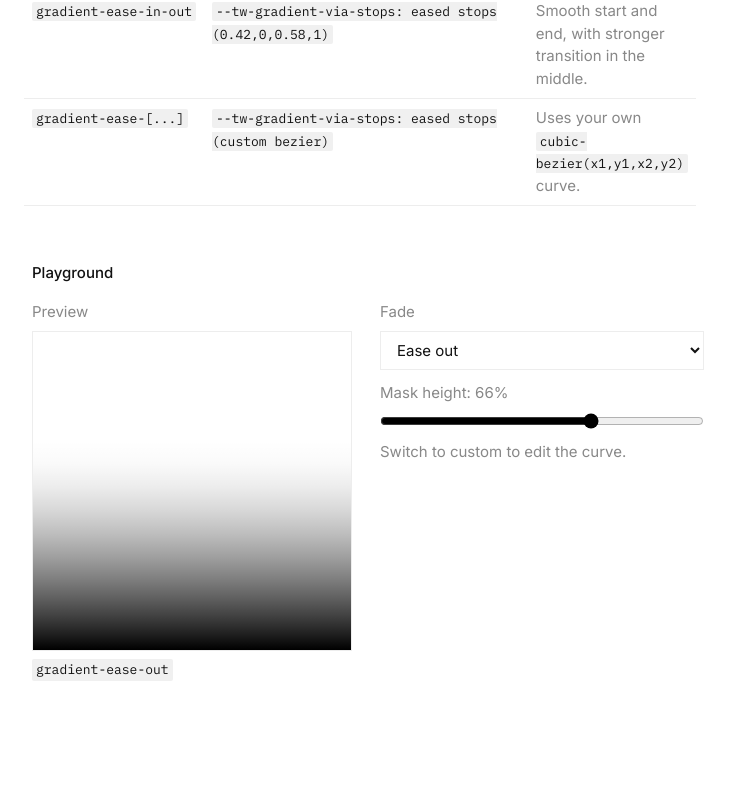
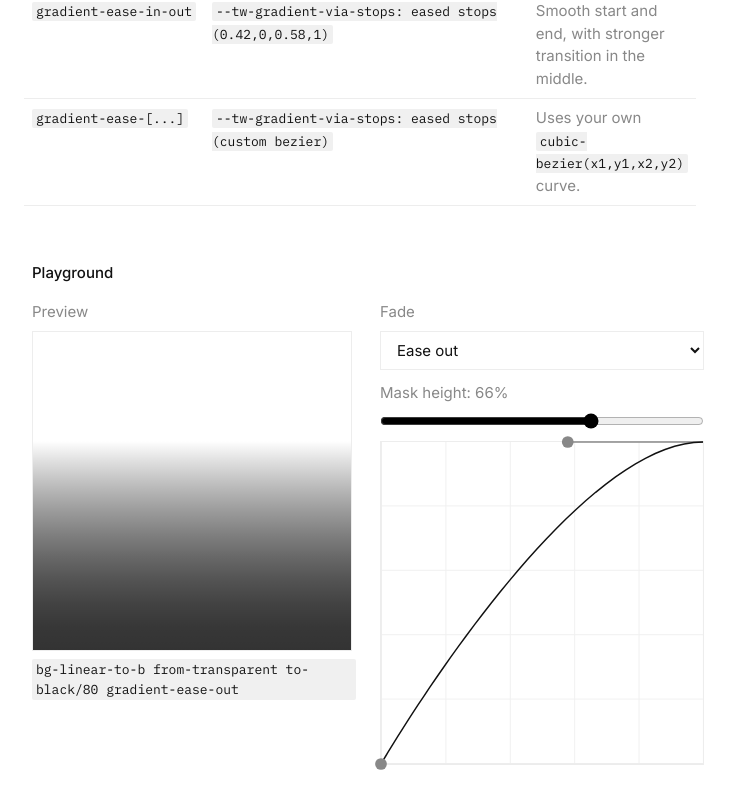
Before and after one commit to ibelick/easing-gradients, a React (Vite) app in the folder apps/site/: page / in a window 1280 px wide. Shown: the part 1595-2404 px from the top of the page, without its empty margins (272-1007 px from the left). Before the commit the page ends 2356 px from the top, so only its background shows below. Built offline with nearby package versions, Linux system fonts and the light colour scheme; the HTML template or start-up script is replaced by a standard one.

Commit message:
fix: custom easing

```diff
--- a/apps/site/src/Playground.tsx
+++ b/apps/site/src/Playground.tsx
@@ -75,6 +75,11 @@ export default function Playground() {
         ? `gradient-ease-[${formatBezier(custom)}]`
         : PRESET_CLASSES[preset];
 
+  const fullClassNamePreview =
+    preset === "none"
+      ? "bg-linear-to-b from-transparent to-black/80"
+      : `bg-linear-to-b from-transparent to-black/80 ${classNamePreview}`;
+
   const customStyle = useMemo(() => {
     if (preset !== "custom") return undefined;
 
@@ -87,6 +92,8 @@ export default function Playground() {
 
     return {
       "--tw-ease-gradient-stops": `var(--tw-gradient-position), ${stops}`,
+      "--tw-gradient-via-stops": "var(--tw-ease-gradient-stops)",
+      "--tw-gradient-stops": "var(--tw-ease-gradient-stops)",
     } as CSSProperties;
   }, [custom, preset]);
 
@@ -105,6 +112,8 @@ export default function Playground() {
 
     return `M ${points.join(" L ")}`;
   }, [curve]);
+
+  const graphCurve = curve ?? PRESETS.linear;
 
   const setPoint = (index: 0 | 1 | 2 | 3, value: number) => {
     setCustom((current) => {
@@ -139,11 +148,11 @@ export default function Playground() {
           <p className="text-muted">Preview</p>
           <div className="relative aspect-square w-full max-w-[320px] border border-border bg-white">
             <div
-              className={`pointer-events-none absolute inset-x-0 bottom-0 bg-linear-to-t from-black to-transparent ${easingClass}`}
+              className={`pointer-events-none absolute inset-x-0 bottom-0 bg-linear-to-b from-transparent to-black/80 ${easingClass}`}
               style={{ ...customStyle, height: `${maskHeight}%` }}
             />
           </div>
-          <code>{classNamePreview}</code>
+          <code>{fullClassNamePreview}</code>
         </div>
 
         <div className="flex flex-col gap-3">
@@ -176,8 +185,6 @@ export default function Playground() {
             />
           </label>
 
-          {preset === "custom" ? (
-            <>
           <div className="relative aspect-square w-full border border-border">
             <div
               className="pointer-events-none absolute inset-0"
@@ -192,7 +199,9 @@ export default function Playground() {
               viewBox="0 0 220 220"
               className="absolute inset-0 h-full w-full touch-none overflow-visible"
               onPointerMove={(event) => {
-                    if (activeHandle) updateHandle(event, activeHandle);
+                if (preset === "custom" && activeHandle) {
+                  updateHandle(event, activeHandle);
+                }
               }}
               onPointerUp={() => setActiveHandle(null)}
               onPointerCancel={() => setActiveHandle(null)}
@@ -209,12 +218,12 @@ export default function Playground() {
                 className="text-border"
               />
               <path
-                    d={`M${PLOT_MIN} ${PLOT_MAX} L${PLOT_MIN + custom[0] * PLOT_SIZE} ${PLOT_MAX - custom[1] * PLOT_SIZE}`}
+                d={`M${PLOT_MIN} ${PLOT_MAX} L${PLOT_MIN + graphCurve[0] * PLOT_SIZE} ${PLOT_MAX - graphCurve[1] * PLOT_SIZE}`}
                 stroke="currentColor"
                 className="text-muted"
               />
               <path
-                    d={`M${PLOT_MAX} ${PLOT_MIN} L${PLOT_MIN + custom[2] * PLOT_SIZE} ${PLOT_MAX - custom[3] * PLOT_SIZE}`}
+                d={`M${PLOT_MAX} ${PLOT_MIN} L${PLOT_MIN + graphCurve[2] * PLOT_SIZE} ${PLOT_MAX - graphCurve[3] * PLOT_SIZE}`}
                 stroke="currentColor"
                 className="text-muted"
               />
@@ -225,33 +234,39 @@ export default function Playground() {
                 className="text-strong"
               />
               <circle
-                    cx={PLOT_MIN + custom[0] * PLOT_SIZE}
-                    cy={PLOT_MAX - custom[1] * PLOT_SIZE}
+                cx={PLOT_MIN + graphCurve[0] * PLOT_SIZE}
+                cy={PLOT_MAX - graphCurve[1] * PLOT_SIZE}
                 r="4"
                 fill="currentColor"
-                    className="cursor-grab text-strong active:cursor-grabbing"
+                className={
+                  preset === "custom"
+                    ? "cursor-grab text-strong active:cursor-grabbing"
+                    : "text-muted"
+                }
                 onPointerDown={(event) => {
+                  if (preset !== "custom") return;
                   event.currentTarget.setPointerCapture(event.pointerId);
                   setActiveHandle(1);
                 }}
               />
               <circle
-                    cx={PLOT_MIN + custom[2] * PLOT_SIZE}
-                    cy={PLOT_MAX - custom[3] * PLOT_SIZE}
+                cx={PLOT_MIN + graphCurve[2] * PLOT_SIZE}
+                cy={PLOT_MAX - graphCurve[3] * PLOT_SIZE}
                 r="4"
                 fill="currentColor"
-                    className="cursor-grab text-strong active:cursor-grabbing"
+                className={
+                  preset === "custom"
+                    ? "cursor-grab text-strong active:cursor-grabbing"
+                    : "text-muted"
+                }
                 onPointerDown={(event) => {
+                  if (preset !== "custom") return;
                   event.currentTarget.setPointerCapture(event.pointerId);
                   setActiveHandle(2);
                 }}
               />
             </svg>
           </div>
-            </>
-          ) : (
-            <p className="text-muted">Switch to custom to edit the curve.</p>
-          )}
         </div>
       </div>
     </section>
--- a/packages/easing-gradients/package.json
+++ b/packages/easing-gradients/package.json
@@ -1,6 +1,6 @@
 {
   "name": "easing-gradients",
-  "version": "0.0.1",
+  "version": "0.0.2",
   "description": "Tailwind CSS v4 plugin for eased gradient stops",
   "license": "MIT",
   "type": "module",
--- a/packages/easing-gradients/src/index.ts
+++ b/packages/easing-gradients/src/index.ts
@@ -20,6 +20,7 @@ function makeGradientUtility(bezier: string): Record<string, string> {
   return {
     "--tw-ease-gradient-stops": easeStops,
     "--tw-gradient-via-stops": "var(--tw-ease-gradient-stops)",
+    "--tw-gradient-stops": "var(--tw-ease-gradient-stops)",
   }
 }
 
```
Lines whose indentation alone changed are shown as unchanged.
